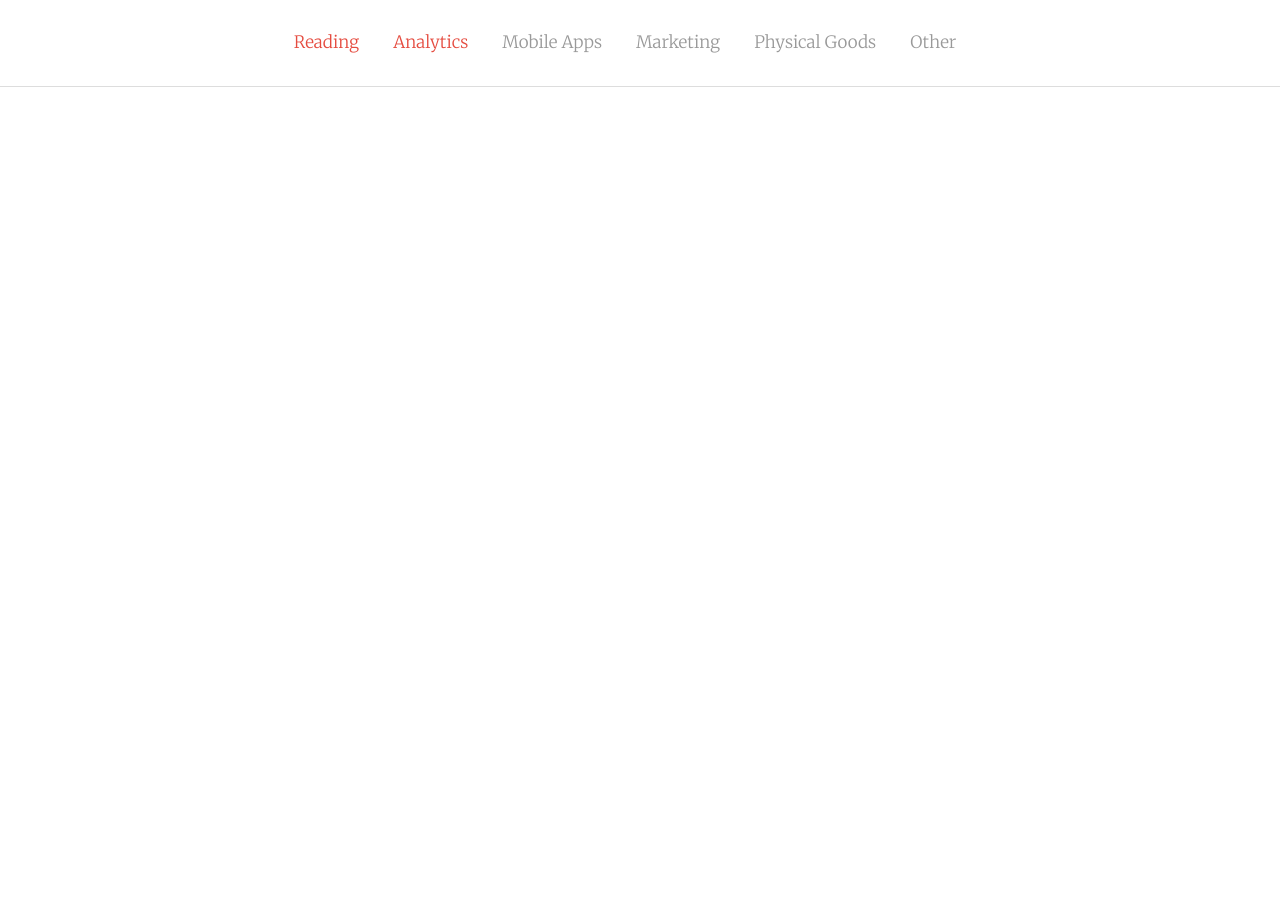
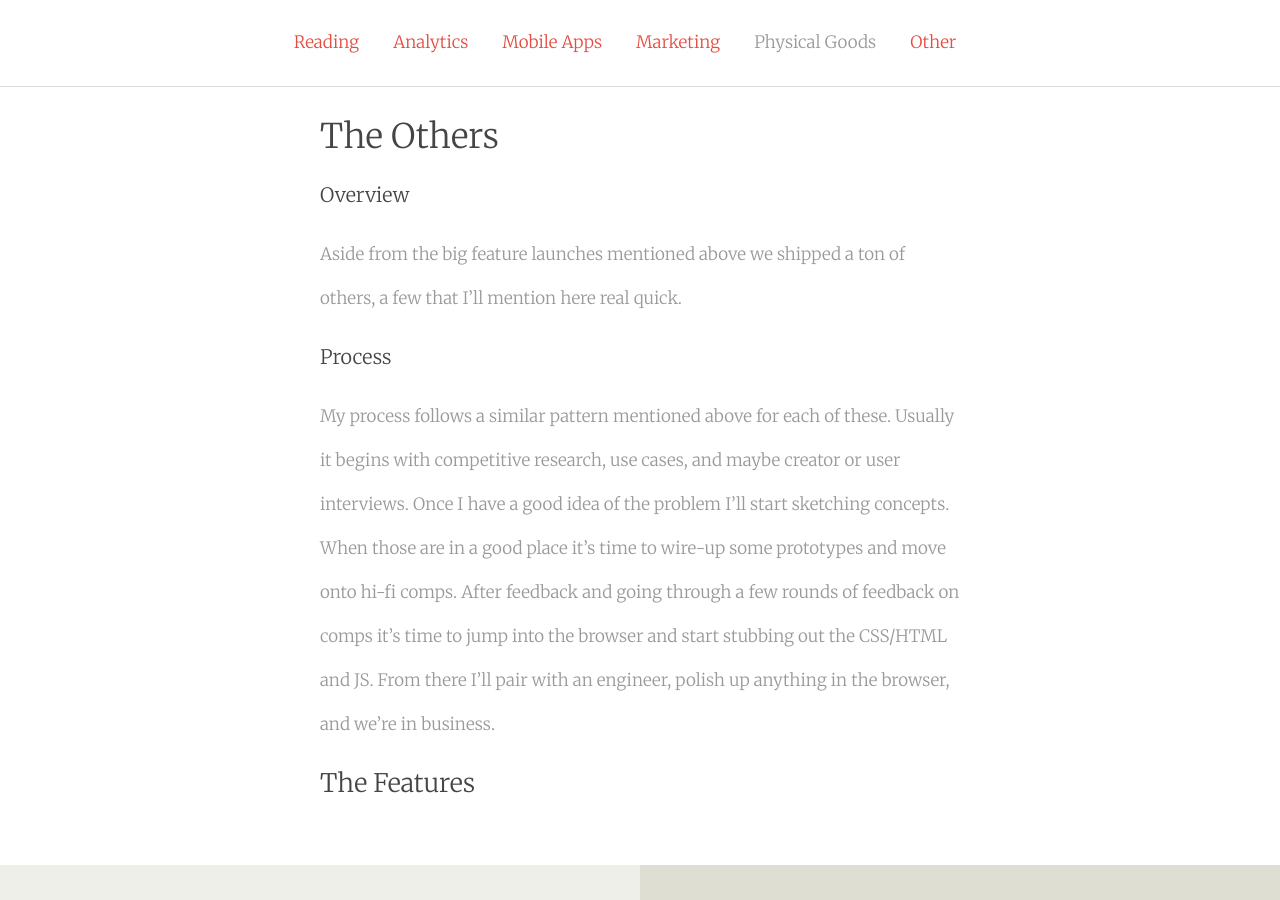
Before and after one commit to aaronrelph/aaronrelph.github.io, a Jekyll site: the page built from gumroad.html, in a window 1280 px wide and 900 px high, scrolled down 11854 px. Built offline with Jekyll 4.4.1, drawn with Linux system fonts in a browser that asks for light colours; nearby versions of some CDN libraries; some of the changed text lies outside the part shown.

Commit message:
latest content push

```diff
--- a/_sass/_layout.scss
+++ b/_sass/_layout.scss
@@ -278,6 +278,10 @@
       float: left;
       padding: 80px;
       box-sizing: border-box;
+
+      p {
+        margin-top: 60px;
+      }
     }
 
     &.gumroad {
@@ -305,11 +309,14 @@
   &.gumroad { background: $gumroad-color }
   &.fantex { background: $fantex-color; color: #fff; }
 
+  &:hover {
+    background: darken($fantex-color, 10%);
+  }
+
   .up-next {
-    font-family: Helvetica Neue;
-    font-size: 14px;
-    position: absolute;
+    color: rgba(225, 225, 225, .4);
     left: 0;
+    margin-right: 15px;
   }
 }
 /**
--- a/gumroad.html
+++ b/gumroad.html
@@ -25,10 +25,10 @@
       <ul>
         <li><a href="#gumroad-reading">Reading</a></li>
         <li><a href="#gumroad-analytics">Analytics</a></li>
-        <li>Mobile Apps</li>
-        <li>Marketing</li>
+        <li><a href="#gumroad-mobile">Mobile Apps</a></li>
+        <li><a href="#gumroad-marketing">Marketing</a></li>
         <li>Physical Goods</li>
-        <li>Other</li>
+        <li><a href="#gumroad-other">Other</a></li>
       </ul>
     </div>
   </div>
@@ -114,8 +114,6 @@
       <h2>The Feature</h2>
     </div>
 
-
-
     <div class="feature-main gumroad">
       <div class="browser-wrapper">
         <div class="bar">
@@ -127,7 +125,6 @@
           <img src="/images/work/gumroad/analytics/main2.png">
         </div>
       </div>
-    <!-- <img src="/images/work/gumroad/analytics/main.png"> -->
     </div>
     <div class="feature-breakdown gumroad">
       <div class="left">
@@ -159,106 +156,126 @@
 
   </div>
 
-  <!-- IPHONE & IPAD SECTION -->
-  <!-- <div class="feature-section" id="gumroad-mobile">
+  <!-- MOBILE SECTION -->
+  <div class="feature-section" id="gumroad-mobile">
     <div class="feature-main-content">
-      <h1>Mobile Apps</h1>
-      <p>Lorem ipsum dolor sit amet, eu pri falli recteque. Numquam habemus aliquando eum an. Mentitum delicata qualisque no per, ne deseruisse adipiscing qui, has an elit phaedrum facilisis. Ea alii eirmod eam, ius aeque antiopam ne. Erroribus efficiendi scripserit eu sit, mea inermis nominati sententiae ex.</p>
+      <h1>Gumroad Mobile Apps</h1>
+      <h3>Overview</h3>
+      <p>When I joined Gumroad we had just launched our first iPhone app, the Gumroad Library. Big props to Alex for that first version. Shortly after joining I led design going forward on feature support. Over my year at Gumroad we launched a new reading experience, better support for all products, new onboarding experience, an iPad app and so much more.</p>
+      <h3>Process</h3>
+      <p>As the design lead for mobile apps I worked closely with our two mobile engineers, one focused on iOS and one on Android. New features usually mirrored what we were building for the web. Once I had the designs complete I’d export assets and import artboards into Zeplin. Zeplin was a lifesaver, for me and for the engineers. No more having to spec designs and engineers could easily access it all. After that we’d go through a round or two of polish, test it, and ship it.</p>
+      <h2>The App</h2>
     </div>
 
-    <div class="feature-main">
+    <div class="feature-main gumroad">
       <img src="/images/work/gumroad/mobile/main.png">
     </div>
-    <div class="feature-breakdown">
-      <div class="left">
-        <img src="/images/work/gumroad/mobile/1.png">
-        <p>Lorem ipsum dolor sit amet, eu pri falli recteque. Numquam habemus aliquando eum an.</p>
-      </div>
-      <div class="right">
-        <img src="/images/work/gumroad/mobile/2.png">
-        <p>Lorem ipsum dolor sit amet, eu pri falli recteque. Numquam habemus aliquando eum an.</p>
-      </div>
-      <div class="clear"></div>
   </div>
 
-  </div> -->
-
   <!-- MARKETING SECTION -->
-  <!-- <div class="feature-section" id="gumroad-marketing">
+  <div class="feature-section" id="gumroad-marketing">
     <div class="feature-main-content">
-      <h1>Marketing</h1>
-      <p>One thing we do really well at gumroad is ship features, a lot of them. One thing we needed to get better at was marketing the features that we created. Goal was to design a highlevel features page that included most everything gumroad can do (it’s a lot) and also build out a couple landing pages focused on specific features. Lead design and front-end development.</p>
+      <h1>Gumroad Marketing</h1>
+      <h3>Overview</h3>
+      <p>One thing we did really well at Gumroad is ship features, a lot of them. One thing we needed to get better at was marketing the features that we created. Goal was to design a high level features page that included most everything Gumroad can do (it’s a lot) and also build out a couple landing pages focused on specific features.</p>
+      <h3>Process</h3>
+      <p>As the design and front-end dev lead for this project my role was to create the content structure, design the UI, write the CSS/HTML and some of the JS. We knew we wanted a long scrolling page with a sticky nav that would link you to sections on the page so I skipped the sketching phase and jumped into designing hi-fi mocks. After a feedback round I’d gone through three iterations and we were in a good place to get into the browser. From there it was pretty straight forward, it’s all front-end work here so I wrapped that up, opened a PR, and shipped it.</p>
+      <h2>The Landing Page</h2>
     </div>
 
-    <div class="feature-main">
+    <div class="feature-main gumroad">
+      <div class="browser-wrapper">
+        <div class="bar">
+          <div class="circle"></div>
+          <div class="circle"></div>
+          <div class="circle"></div>
+        </div>
+        <div class="content">
           <img src="/images/work/gumroad/marketing/main.png">
         </div>
-    <div class="feature-breakdown">
-      <div class="left">
-        <img src="/images/work/gumroad/reading/main.png">
-        <p>Lorem ipsum dolor sit amet, eu pri falli recteque. Numquam habemus aliquando eum an.</p>
       </div>
-      <div class="right">
-        <img src="/images/work/gumroad/reading/main.png">
-        <p>Lorem ipsum dolor sit amet, eu pri falli recteque. Numquam habemus aliquando eum an.</p>
-      </div>
-      <div class="clear"></div>
     </div>
 
-  </div> -->
+  </div>
+
+  </div>
 
   <!-- PHYSICAL SECTION -->
-  <!-- <div class="feature-section" id="gumroad-physical">
-    <div class="feature-main-content">
-      <h1>Physical Goods</h1>
-      <p>Gumroad for the longest time was focused on giving creators the ability to sell digital goods online. Shortly after joining the team we decided it was time to also let creators sell physical goods. My focus here was to ship all the required features to sell physical goods on gumroad that used as much of our digital experience as possible, for visual consistency and so we could ship quicker. Lead design and front-end development.</p>
-    </div>
-
-    <div class="feature-main">
-    <img src="/images/work/gumroad/marketing/main.png">
-    </div>
-    <div class="feature-breakdown">
-      <div class="left">
-        <img src="/images/work/gumroad/reading/main.png">
-        <p>Lorem ipsum dolor sit amet, eu pri falli recteque. Numquam habemus aliquando eum an.</p>
-      </div>
-      <div class="right">
-        <img src="/images/work/gumroad/reading/main.png">
-        <p>Lorem ipsum dolor sit amet, eu pri falli recteque. Numquam habemus aliquando eum an.</p>
-      </div>
-      <div class="clear"></div>
-    </div>
-  </div> -->
 
   <!-- OTHER SECTION -->
-  <!-- <div class="feature-section" id="gumroad-other">
+
+  <div class="feature-section" id="gumroad-other">
 
     <div class="feature-main-content">
       <h1>The Others</h1>
-      <p>Aside from the big feature launches mentioned above we shipped a ton of others, a few that i’ll mention here real quick.</p>
+      <h3>Overview</h3>
+      <p>Aside from the big feature launches mentioned above we shipped a ton of others, a few that I’ll mention here real quick.</p>
+      <h3>Process</h3>
+      <p>My process follows a similar pattern mentioned above for each of these. Usually it begins with competitive research, use cases, and maybe creator or user interviews. Once I have a good idea of the problem I’ll start sketching concepts. When those are in a good place it’s time to wire-up some prototypes and move onto hi-fi comps. After feedback and going through a few rounds of feedback on comps it’s time to jump into the browser and start stubbing out the CSS/HTML and JS. From there I’ll pair with an engineer, polish up anything in the browser, and we’re in business.</p>
+      <h2>The Features</h2>
     </div>
-    <div class="feature-breakdown">
+
+    <div class="feature-breakdown gumroad">
       <div class="left">
-        <img src="/images/work/gumroad/reading/main.png">
-        <p>Creators tend to have multiple products that shares the same files.  Rather than uploading it everytime this gave creators the ability to upload it once and choose it from the list.  Lead design and front-end development.</p>
+        <div class="browser-wrapper">
+          <div class="bar">
+            <div class="circle"></div>
+            <div class="circle"></div>
+            <div class="circle"></div>
+          </div>
+          <div class="content">
+            <img src="/images/work/gumroad/other/1.png">
+          </div>
+        </div>
+        <p>Creators tend to have multiple products that share the same files. Rather than uploading it every time, this gave creators the ability to upload it once and have a library of files. Led design and front-end development.</p>
+      </div>
+
+      <div class="right">
+        <div class="browser-wrapper">
+          <div class="bar">
+            <div class="circle"></div>
+            <div class="circle"></div>
+            <div class="circle"></div>
+          </div>
+          <div class="content">
+            <img src="/images/work/gumroad/other/2.png">
+          </div>
+        </div>
+        <p>Before this, if a product had twenty files the consumer had to click download on each file. Yeah that was no good. This gave consumers the ability to download all files as a .ZIP or save to their Dropbox.</p>
       </div>
       <div class="right">
-        <img src="/images/work/gumroad/reading/main.png">
-        <p>Lorem ipsum dolor sit amet, eu pri falli recteque. Numquam habemus aliquando eum an.</p>
+        <div class="browser-wrapper">
+          <div class="bar">
+            <div class="circle"></div>
+            <div class="circle"></div>
+            <div class="circle"></div>
           </div>
-      <div class="right">
-        <img src="/images/work/gumroad/reading/main.png">
-        <p>Lorem ipsum dolor sit amet, eu pri falli recteque. Numquam habemus aliquando eum an.</p>
+          <div class="content">
+            <img src="/images/work/gumroad/other/3.png">
+          </div>
+        </div>
+        <p>Filmmakers had requested this for awhile. Previously you only had the option to sell and make it stream only. Now you set a rental option and the product would expire after a period of time. </p>
       </div>
       <div class="left">
-        <img src="/images/work/gumroad/reading/main.png">
-        <p>Lorem ipsum dolor sit amet, eu pri falli recteque. Numquam habemus aliquando eum an.</p>
+        <div class="browser-wrapper">
+          <div class="bar">
+            <div class="circle"></div>
+            <div class="circle"></div>
+            <div class="circle"></div>
+          </div>
+          <div class="content">
+            <img src="/images/work/gumroad/other/4.png">
+          </div>
+        </div>
+        <p>Maybe one of our most used features on Gumroad is the ability to embed a product on your website. My first project at Gumroad was to overhaul this page.  It’s a super simple tool to build a widget and get the code to make it work.</p>
       </div>
 
       <div class="clear"></div>
     </div>
-  </div> -->
-  <!-- <a href="" class="footer-next-nav fantex">
+
+  </div>
+<!--
+  <a href="/work/fantex" class="footer-next-nav fantex">
     <span class="up-next">
       Up Next
     </span>
@@ -266,9 +283,3 @@
       Fantex
     </span>
   </a> -->
-  <!-- <div class="feature-section" id="gumroad-physical">
-    <div class="feature-main-content">
-      <h1>& more soon</h1>
-      <p>This stuff takes timeeeee</p>
-    </div>
-  </div> -->
```
Also changed, not shown: images/work/gumroad/other/1.png (added), images/work/gumroad/other/2.png (added), images/work/gumroad/other/3.png (added), images/work/gumroad/other/4.png (added), images/work/gumroad/other/Screen Shot 2015-10-10 at 10.36.25 PM.png (deleted), 12 other files. Lines whose indentation alone changed are shown as unchanged.
